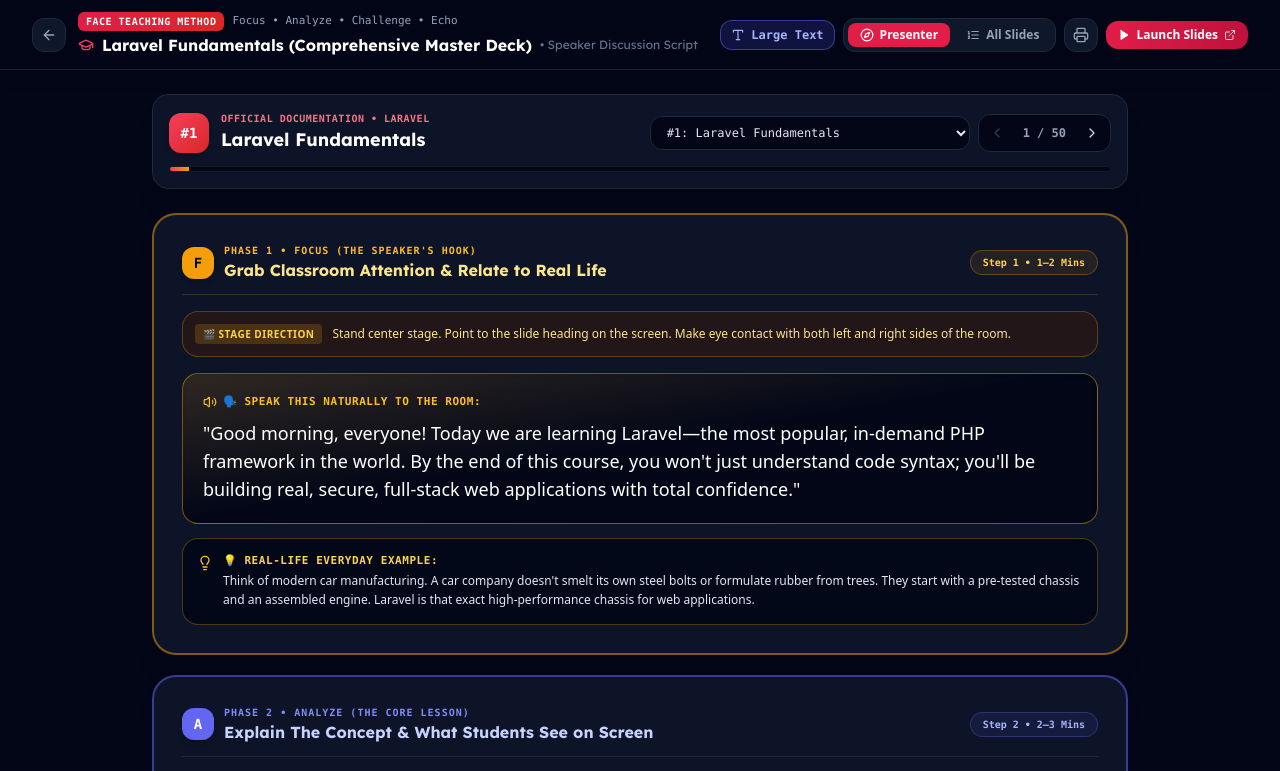
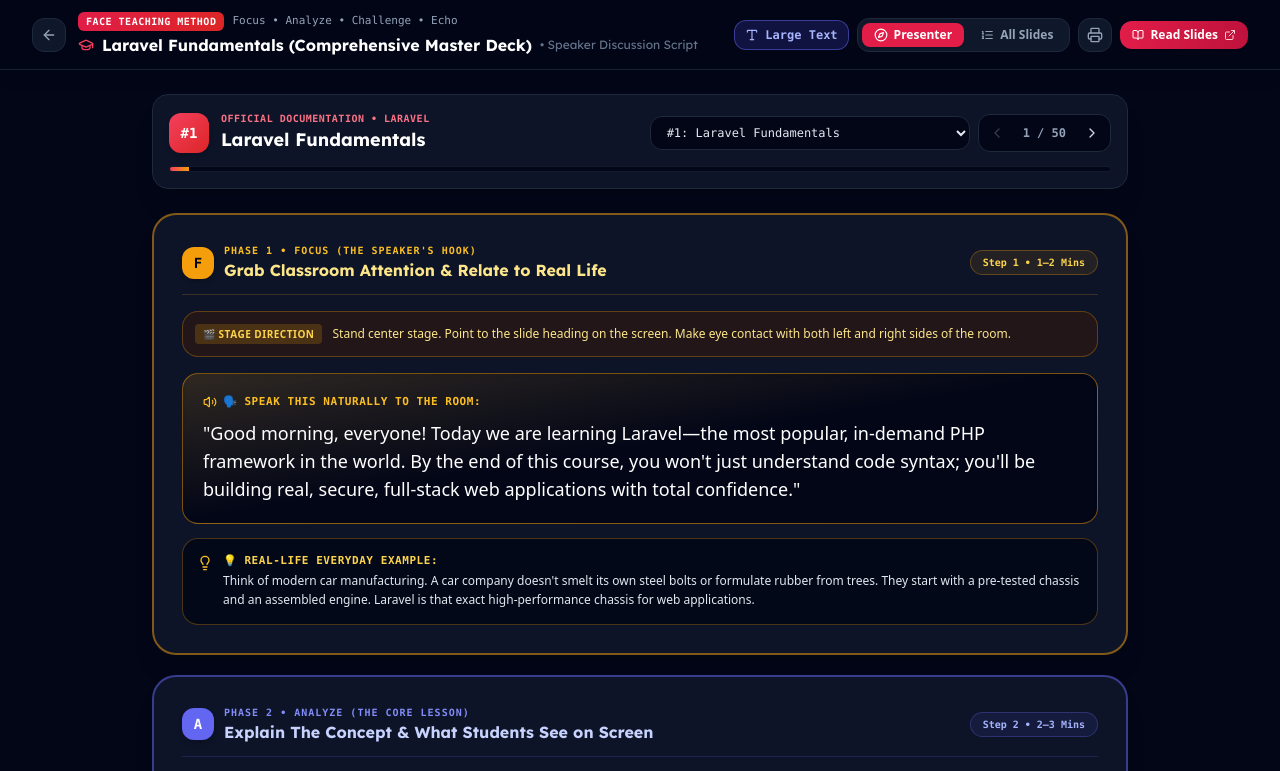
Before and after one commit to iamluieseedu/Lessons, a Next.js app: page /teacher in a window 1280 px wide. Shown: the top 771 px of the page. Built offline with nearby package versions, Linux system fonts and the light colour scheme.

Commit message:
style: change 'Launch Lecture Deck' button text to 'Read' with BookOpen icon

```diff
--- a/src/app/page.tsx
+++ b/src/app/page.tsx
@@ -845,8 +845,8 @@
                           href={`/lesson/?id=${lesson.id}`}
                           className="w-full py-2.5 px-4 rounded-xl bg-indigo-600 hover:bg-indigo-700 text-white text-xs font-bold shadow-md shadow-indigo-600/10 active:scale-[0.98] transition flex items-center justify-center gap-2 font-lexend"
                         >
-                          <Play className="w-3.5 h-3.5 fill-current" />
-                          <span>Launch Lecture Deck</span>
+                          <BookOpen className="w-3.5 h-3.5" />
+                          <span>Read</span>
                         </Link>
                       </div>
 
@@ -1174,8 +1174,8 @@
                         href={`/lesson/?id=${lesson.id}`}
                         className="px-3 py-2 rounded-xl bg-indigo-600 hover:bg-indigo-700 text-white text-xs font-bold shadow-sm transition flex items-center gap-1 font-lexend"
                       >
-                        <Play className="w-3 h-3 fill-current" />
-                        <span>Slides</span>
+                        <BookOpen className="w-3 h-3" />
+                        <span>Read</span>
                       </Link>
 
                       <Link
--- a/src/app/teacher/page.tsx
+++ b/src/app/teacher/page.tsx
@@ -1129,8 +1129,8 @@
               className="flex items-center gap-1.5 px-3 py-1.5 rounded-xl bg-gradient-to-r from-rose-600 to-rose-700 hover:from-rose-500 hover:to-rose-600 text-white text-xs font-bold shadow-sm transition"
               title="Open Student Slides in Separate Screen"
             >
-              <Play className="w-3 h-3 fill-current" />
-              <span className="hidden sm:inline">Launch Slides</span>
+              <BookOpen className="w-3 h-3" />
+              <span className="hidden sm:inline">Read Slides</span>
               <ExternalLink className="w-3 h-3 text-rose-200" />
             </Link>
           </div>
```
